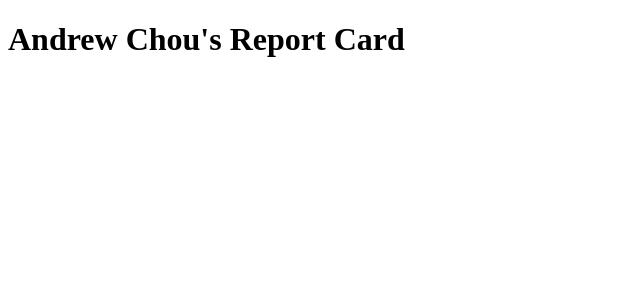
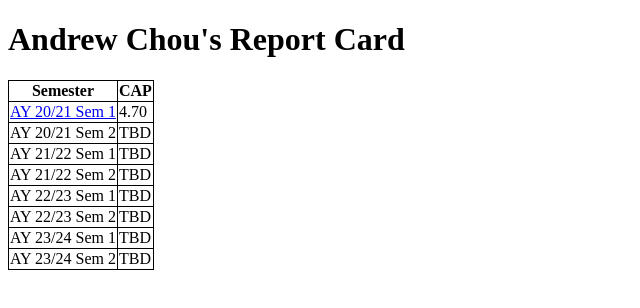
Before and after one commit to AcChou02/module_review, a plain HTML site: page index.html in a window 1280 px wide. Shown: the whole page, without its empty margins (0-640 px from the left). Drawn offline with Linux system fonts and the light colour scheme.

Commit message:
Update index.html

```diff
--- a/index.html
+++ b/index.html
@@ -12,6 +12,45 @@
   </head>
   <body>
     <h1>Andrew Chou's Report Card</h1>
-
+	<table style="center">
+		<tr>
+			<th>Semester</th>
+			<th>CAP</th>
+		</tr>
+		<tr>
+			<td>
+				<a href="2010.html">AY 20/21 Sem 1</a>
+			</td>
+			<td>4.70</td>
+		</tr>
+		<tr>
+			<td>AY 20/21 Sem 2</td>
+			<td>TBD</td>
+		</tr>
+		<tr>
+			<td>AY 21/22 Sem 1</td>
+			<td>TBD</td>
+		</tr>
+		<tr>
+			<td>AY 21/22 Sem 2</td>
+			<td>TBD</td>
+		</tr>
+		<tr>
+			<td>AY 22/23 Sem 1</td>
+			<td>TBD</td>
+		</tr>
+		<tr>
+			<td>AY 22/23 Sem 2</td>
+			<td>TBD</td>
+		</tr>
+		<tr>
+			<td>AY 23/24 Sem 1</td>
+			<td>TBD</td>
+		</tr>
+		<tr>
+			<td>AY 23/24 Sem 2</td>
+			<td>TBD</td>
+		</tr>
+	</table>
   </body>
 </html>
```
